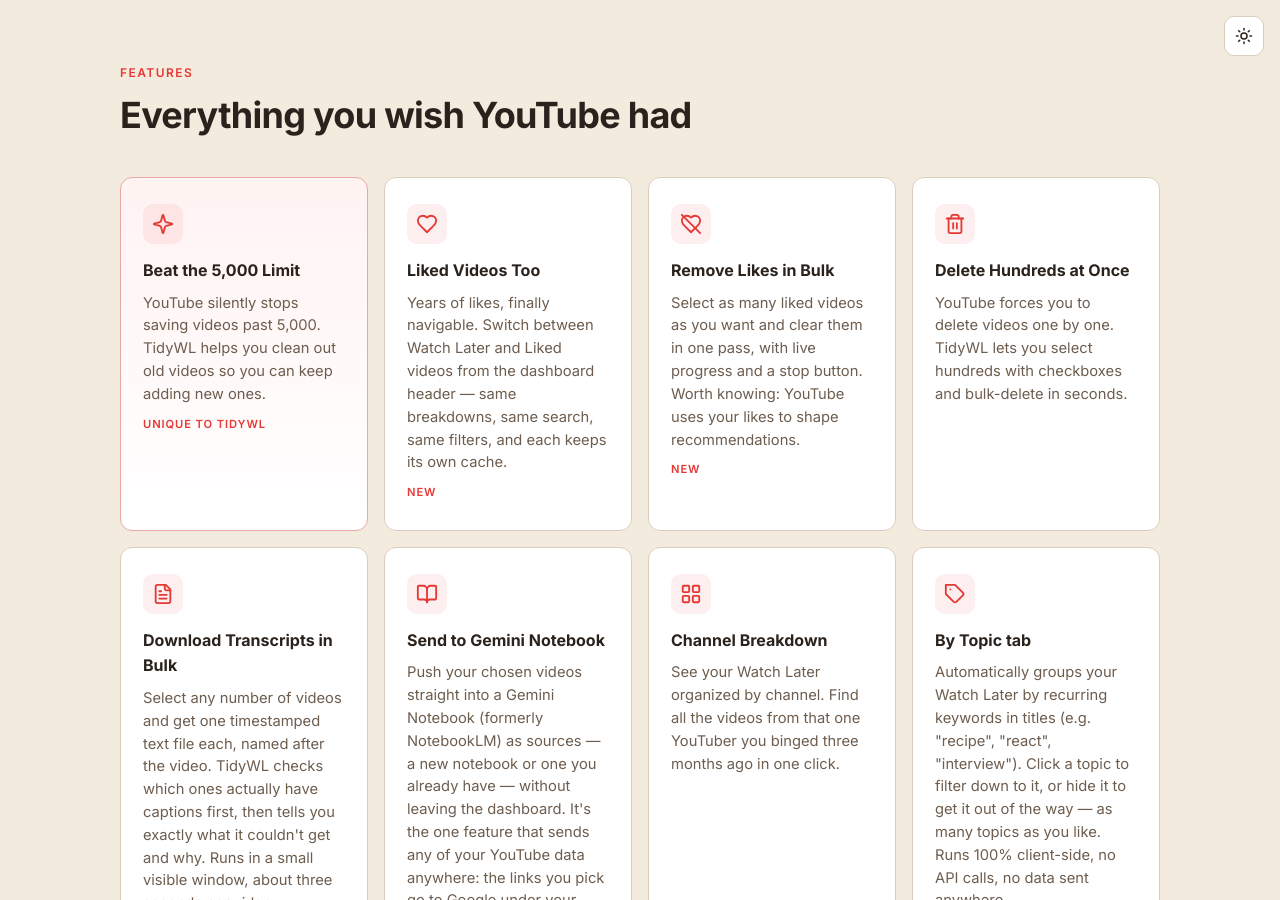
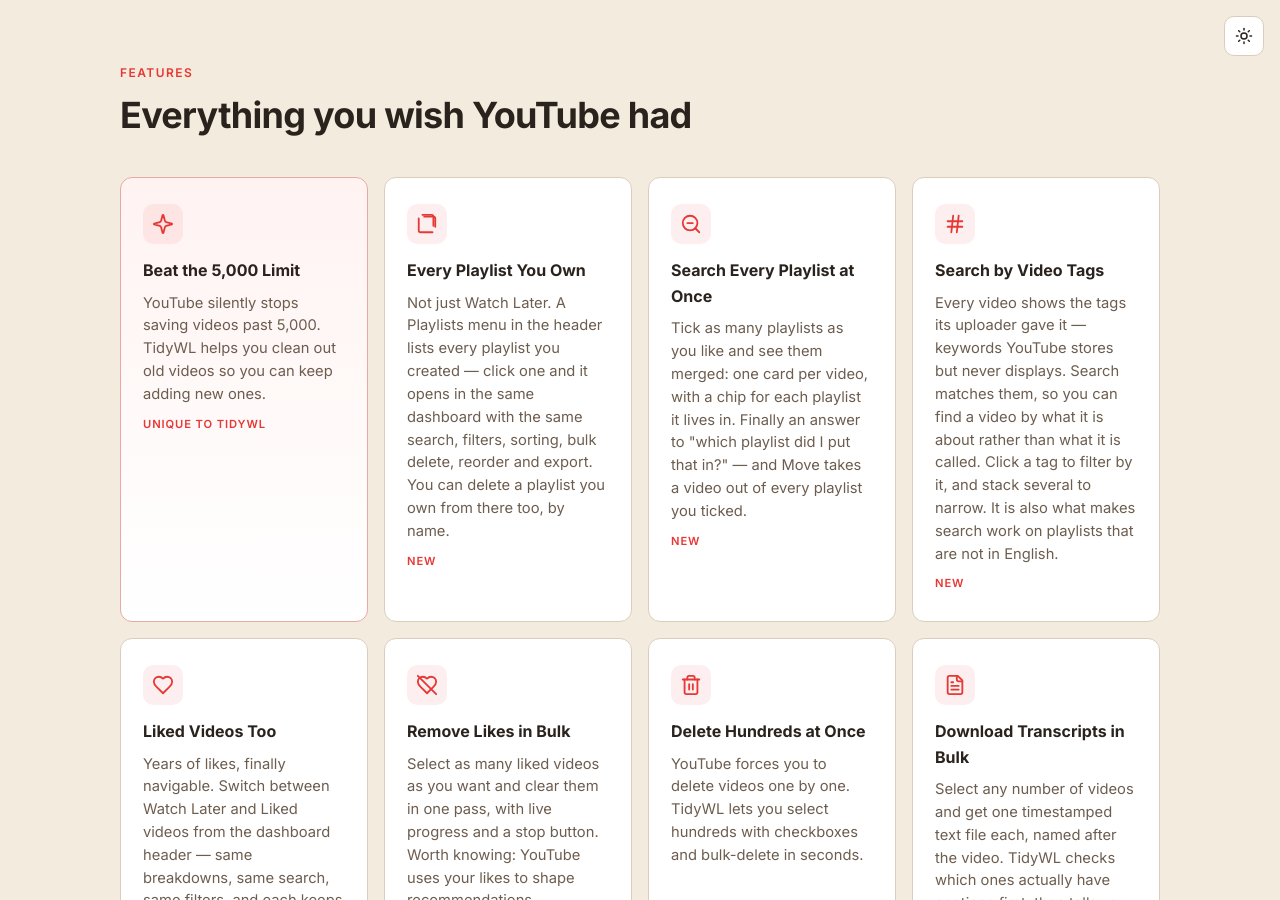
Before and after one commit to dominic-lam/tidywl-site, a Jekyll site: the page built from index.html, in a window 1280 px wide and 900 px high, scrolled down 2494 px. Built offline with Jekyll 4.4.1, drawn with Linux system fonts in a browser that asks for light colours.

Commit message:
site: 1.6.0 feature copy — playlists, merged view, video tags [HOLD: do not push until CWS approves]
Three feature cards at the head of the grid, and the matching prose in
llms.txt. The "New" pills move off the two 1.5.0 cards: five cards badged New
at once and the badge stops meaning anything.

**Not to be pushed until the Chrome Web Store listing shows 1.6.0.** Someone
who reads about video tags, installs, and finds none has been told something
false by this page. Chrome auto-update saturates in a day or two, so the
window is short, but it is a bad first impression for no gain.

The announcements and _data/versions.yml are the other half of that push and
are deliberately not in this commit — they need the approval date.

Co-Authored-By: Claude Opus 5 (1M context) <noreply@anthropic.com>
Claude-Session: https://claude.ai/code/session_01AxS8aQqziEcheC2Lpzu6iw

```diff
--- a/index.html
+++ b/index.html
@@ -377,12 +377,44 @@
         <div class="feature-card">
           <div class="feature-icon">
             <svg width="22" height="22" viewBox="0 0 24 24" fill="none" stroke="currentColor" stroke-width="2" stroke-linecap="round" stroke-linejoin="round">
+              <path d="M21 15V6a2 2 0 0 0-2-2H9"/><path d="M3 6v13a2 2 0 0 0 2 2h13"/><path d="M7 2h10a2 2 0 0 1 2 2v10"/>
+            </svg>
+          </div>
+          <h3>Every Playlist You Own</h3>
+          <p>Not just Watch Later. A Playlists menu in the header lists every playlist you created — click one and it opens in the same dashboard with the same search, filters, sorting, bulk delete, reorder and export. You can delete a playlist you own from there too, by name.</p>
+          <span class="pill">New</span>
+        </div>
+
+        <div class="feature-card">
+          <div class="feature-icon">
+            <svg width="22" height="22" viewBox="0 0 24 24" fill="none" stroke="currentColor" stroke-width="2" stroke-linecap="round" stroke-linejoin="round">
+              <path d="m21 21-4.34-4.34"/><circle cx="11" cy="11" r="8"/><path d="M8 11h6"/>
+            </svg>
+          </div>
+          <h3>Search Every Playlist at Once</h3>
+          <p>Tick as many playlists as you like and see them merged: one card per video, with a chip for each playlist it lives in. Finally an answer to "which playlist did I put that in?" — and Move takes a video out of every playlist you ticked.</p>
+          <span class="pill">New</span>
+        </div>
+
+        <div class="feature-card">
+          <div class="feature-icon">
+            <svg width="22" height="22" viewBox="0 0 24 24" fill="none" stroke="currentColor" stroke-width="2" stroke-linecap="round" stroke-linejoin="round">
+              <path d="M4 9h16"/><path d="M4 15h16"/><path d="M10 3 8 21"/><path d="m16 3-2 18"/>
+            </svg>
+          </div>
+          <h3>Search by Video Tags</h3>
+          <p>Every video shows the tags its uploader gave it — keywords YouTube stores but never displays. Search matches them, so you can find a video by what it is about rather than what it is called. Click a tag to filter by it, and stack several to narrow. It is also what makes search work on playlists that are not in English.</p>
+          <span class="pill">New</span>
+        </div>
+
+        <div class="feature-card">
+          <div class="feature-icon">
+            <svg width="22" height="22" viewBox="0 0 24 24" fill="none" stroke="currentColor" stroke-width="2" stroke-linecap="round" stroke-linejoin="round">
               <path d="M19 14c1.49-1.46 3-3.21 3-5.5A5.5 5.5 0 0 0 16.5 3c-1.76 0-3 .5-4.5 2-1.5-1.5-2.74-2-4.5-2A5.5 5.5 0 0 0 2 8.5c0 2.3 1.5 4.05 3 5.5l7 7Z"/>
             </svg>
           </div>
           <h3>Liked Videos Too</h3>
           <p>Years of likes, finally navigable. Switch between Watch Later and Liked videos from the dashboard header — same breakdowns, same search, same filters, and each keeps its own cache.</p>
-          <span class="pill">New</span>
         </div>
 
         <div class="feature-card">
@@ -394,7 +426,6 @@
           </div>
           <h3>Remove Likes in Bulk</h3>
           <p>Select as many liked videos as you want and clear them in one pass, with live progress and a stop button. Worth knowing: YouTube uses your likes to shape recommendations.</p>
-          <span class="pill">New</span>
         </div>
 
         <div class="feature-card">
```
Also changed, not shown: llms.txt (+7 -2 lines).
